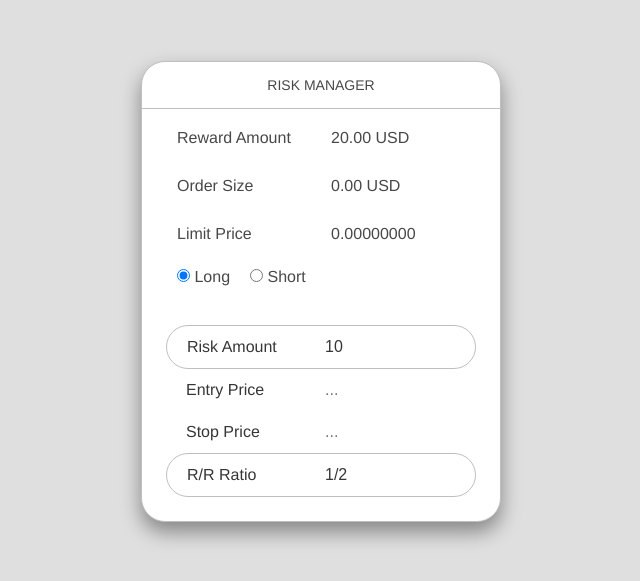
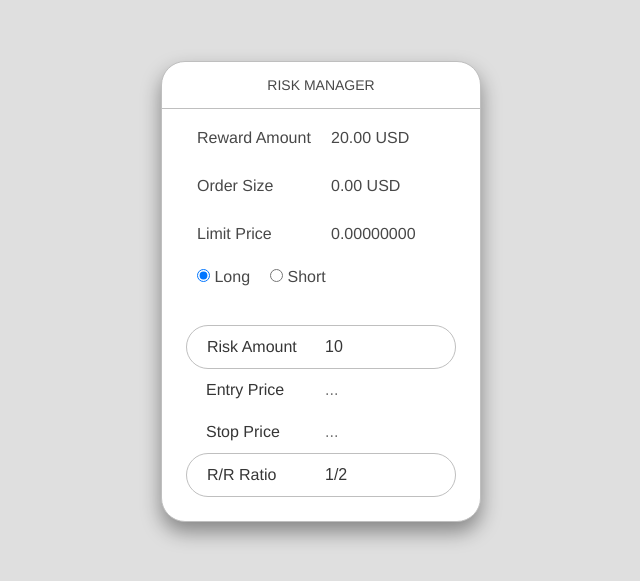
Before and after one commit to herikaniugu/risk-manager, a plain HTML site: page index.html in a window 1280 px wide. Shown: the part 109-690 px from the top of the page, without its empty margins (319-959 px from the left). Drawn offline with Linux system fonts and the light colour scheme.

Commit message:
updated with

```diff
--- a/index.html
+++ b/index.html
@@ -51,7 +51,7 @@ main {
     display: flex;
     flex-flow: column;
     position: relative;
-    width: 360px;
+    width: 320px;
     margin: auto;
     align-self: center;
     align-items: center;
```
